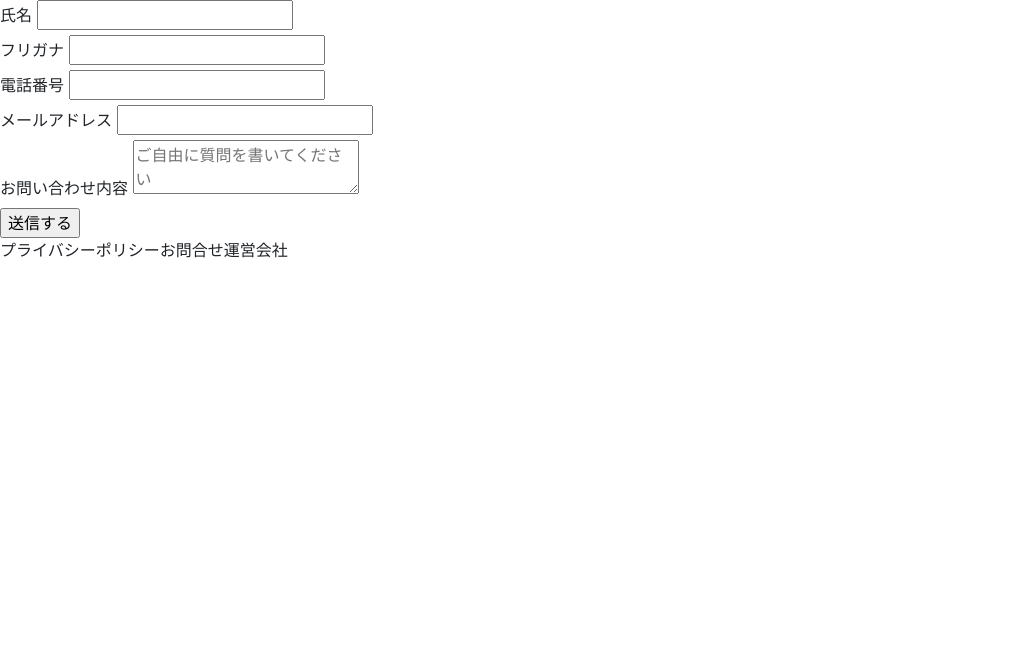
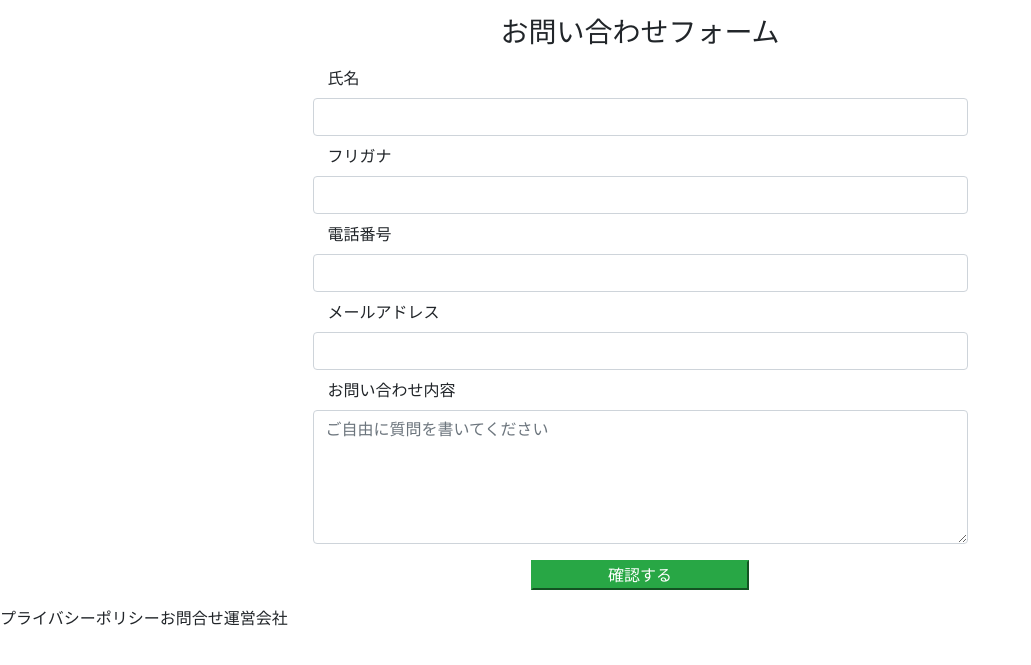
Before and after one commit to not1214/PHP_advanced, a PHP site: page /contact.php in a window 1280 px wide. Shown: the part 72-737 px from the top of the page, without its empty margins (0-1031 px from the left). Run offline with PHP 8.4, Linux system fonts and the light colour scheme; some libraries are stand-ins or nearby versions.

Commit message:
[Update]confirm.php

```diff
--- a/PHP応用_演習/Views/contact.php
+++ b/PHP応用_演習/Views/contact.php
@@ -10,31 +10,30 @@
     <div class='container-fluid'>
       <?php include("header.php") ?>
 
+      <div class='row justify-content-center mt-3'>
+        <h3>お問い合わせフォーム</h3>
+      </div>
+
       <div class='row'>
-        <form action='confirm.php' method='post'>
-          <div>
-            <label for='name'>氏名</label>
-            <input id='name' type='text' name='name'>
-          </div>
-          <div>
-            <label for='kana'>フリガナ</label>
-            <input id='kana' type='text' name='kana'>
-          </div>
-          <div>
-            <label for='tel'>電話番号</label>
-            <input id='tel' type='number' name='tel'>
-          </div>
-          <div>
-            <label for='email'>メールアドレス</label>
-            <input id='email' type='email' name='email'>
-          </div>
-          <div>
-            <label for='body'>お問い合わせ内容</label>
-            <textarea id='body' name='body' placeholder='ご自由に質問を書いてください'></textarea>
-          </div>
-          <div>
-            <input type='submit' value='送信する'>
-          </div>
+        <form action='confirm.php' method='post' class='row'>
+
+          <label for='name' class='col-6 offset-3 mt-2'>氏名</label>
+          <input id='name' type='text' name='name' class='col-6 offset-3 form-control'>
+
+          <label for='kana' class='col-6 offset-3 mt-2'>フリガナ</label>
+          <input id='kana' type='text' name='kana' class='col-6 offset-3 form-control'>
+
+          <label for='tel' class='col-6 offset-3 mt-2'>電話番号</label>
+          <input id='tel' type='number' name='tel' class='col-6 offset-3 form-control'>
+
+          <label for='email' class='col-6 offset-3 mt-2'>メールアドレス</label>
+          <input id='email' type='email' name='email' class='col-6 offset-3 form-control'>
+
+          <label for='body' class='col-6 offset-3 mt-2'>お問い合わせ内容</label>
+          <textarea id='body' name='body' placeholder='ご自由に質問を書いてください' class='col-6 offset-3 form-control' rows='5'></textarea>
+
+          <input type='submit' value='確認する' class='button col-2 offset-5 my-3 btn-success'>
+
         </form>
       </div>
 
```
Also changed, not shown: PHP応用_演習/Views/confirm.php (added, +49 -0 lines), PHP応用_演習/Views/complete.php (added).
